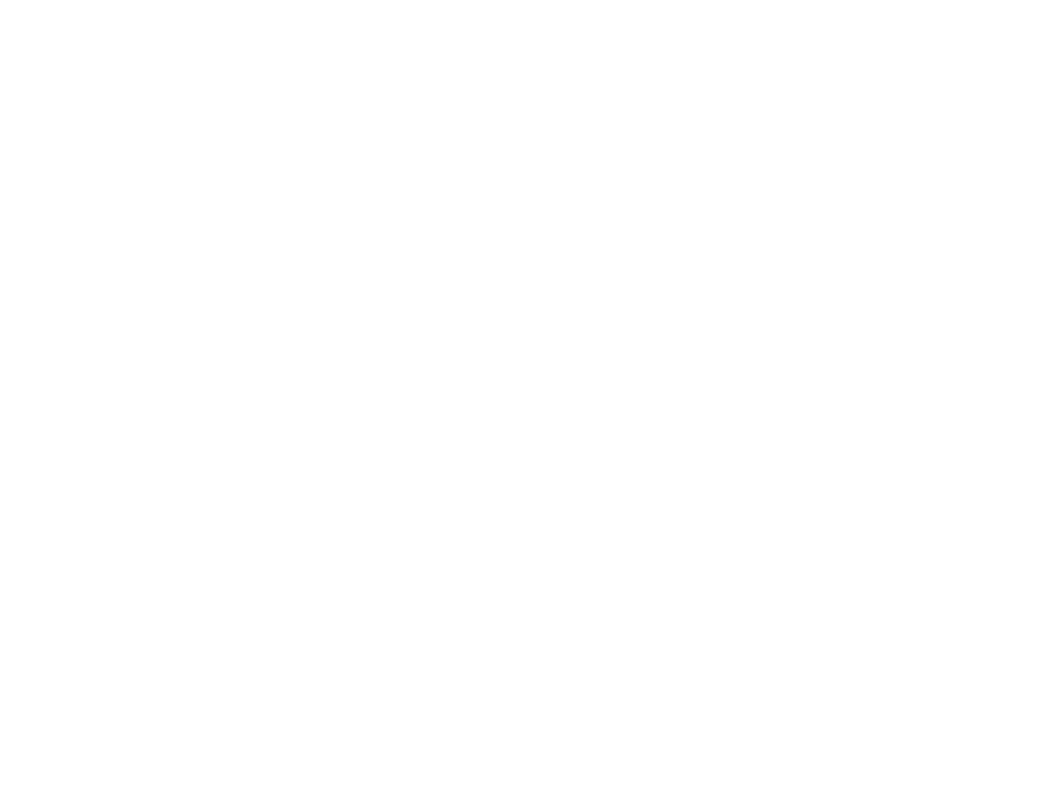
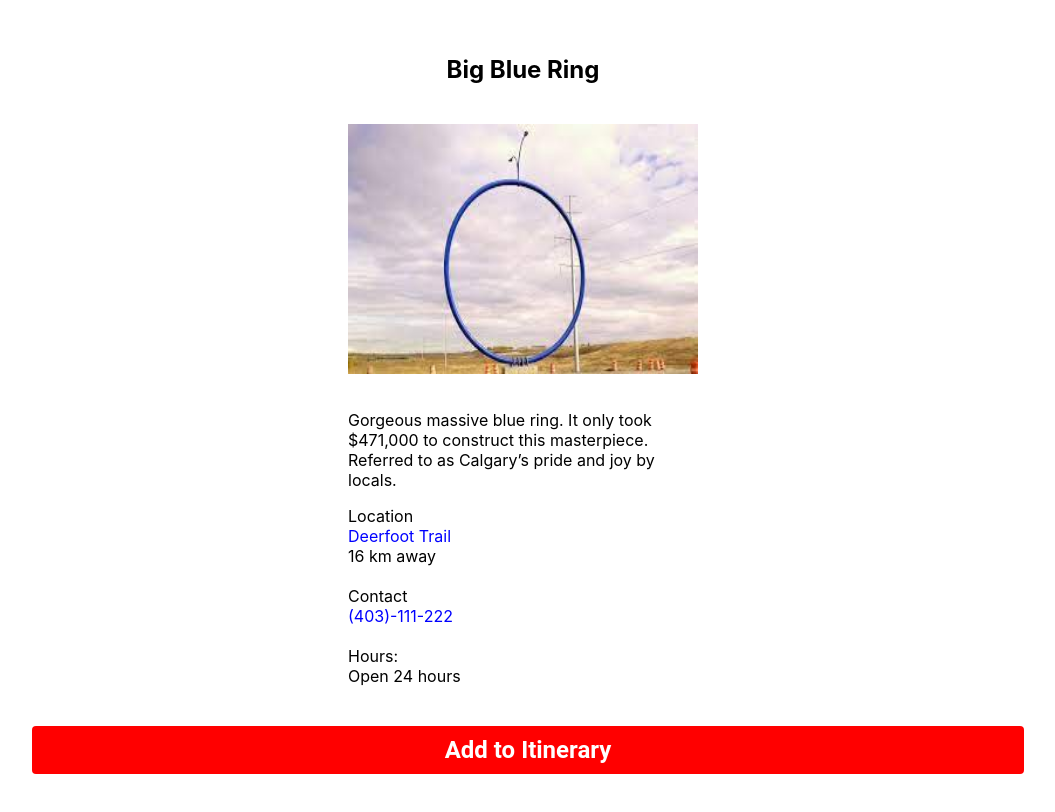
Before and after one commit to TylerWitzke/pocket-planner, a React (Create React App) app in the folder pocket-planner/: page /attractionItemScreen in a window 1280 px wide. Before the commit this address had no page. Shown: the whole page, without its empty margins (112-1167 px from the left). Built offline with nearby package versions, Linux system fonts and the light colour scheme.

Commit message:
added 'attraction item screen' page
Signed-off-by: Rajpreetgill <rajpreetg1@hotmail.com>

```diff
--- a/pocket-planner/src/App.js
+++ b/pocket-planner/src/App.js
@@ -16,6 +16,7 @@ import BrowseItinerary from './components/BrowseItineraryScreen/BrowseItinerary'
 import EventConfirmationScreen from './components/EventConfirmationScreen/EventConfirmationScreen';
 import AttractionConfirmationScreen from './components/AttractionConfirmationScreen/AttractionConfirmationScreen';
 import BasicDateCalendar from './components/BasicDateCalendar/BasicDateCalendar';
+import AttractionItemScreen from './components/AttractionItemScreen/AttractionItemScreen';
 
 
 
@@ -45,6 +46,7 @@ function App() {
       <Route path="/itineraryItem" element={<ItineraryItemInfo/>} />
       <Route path="/item-info/:type/:id" element={ItemInfo} />
       <Route path="/c" element={<BasicDateCalendar/>} />
+      <Route path="/attractionItemScreen" element={<AttractionItemScreen/>} />
     </Routes>
   </Router>
   );
--- /dev/null
+++ b/pocket-planner/src/components/AttractionItem/AttractionItem.css
@@ -0,0 +1,65 @@
+/* AttractionItem.css */
+
+.attraction-item-container {
+    display: flex;
+    flex-direction: column;
+    align-items: center;
+    padding: 10px;
+    margin: 5px;
+}
+
+.attraction-item-text-content {
+    flex: 1;
+    margin-right: 10px;
+}
+
+.attraction-item-title {
+    font-size: 24px;
+    font-weight: bold;
+    text-align: center;
+}
+
+.attraction-item-info {
+    font-size: 16px;
+    display: flex;
+    flex-direction: column;
+    align-items: flex-start;
+}
+
+.info-label {
+    margin-right: 5px;
+    color: black;
+}
+
+.attraction-item-picture-container {
+    display: flex;
+    justify-content: center;
+}
+
+.attraction-item-picture {
+    width: 350px;
+    height: 250px;
+    padding-top: 20px;
+    padding-bottom: 20px;
+}
+
+.attraction-item-details-container {
+    width: 350px; /* Set the width to match the picture width */
+}
+
+.location-details {
+    display: flex;
+    flex-direction: column;
+    align-items: flex-start;
+    padding-bottom: 20px; /* Add padding-bottom for space after "16 km away" */
+}
+
+.location-details span {
+    margin-right: 5px;
+}
+
+.contact-hours-container {
+    /* Add padding-top for space after phone number and before "Hours:" */
+    padding-top: 20px;
+    padding-bottom: 20px;
+}
--- /dev/null
+++ b/pocket-planner/src/components/AttractionItem/AttractionItem.jsx
@@ -0,0 +1,44 @@
+// AttractionItem.jsx
+
+import React from 'react';
+import PropTypes from 'prop-types';
+import './AttractionItem.css'; // Import the CSS file
+
+const AttractionItem = ({ title, picture, description, locationName, locationDistance, contact, hours, onClick }) => {
+  return (
+    <div className="attraction-item-container" onClick={onClick}>
+      <div className="attraction-item-text-content">
+        <h2 className="attraction-item-title">{title}</h2>
+        <div className="attraction-item-picture-container">
+          <img src={picture} alt={title} className="attraction-item-picture" />
+        </div>
+        <div className="attraction-item-details-container">
+          {/* Container for details */}
+          <p className="attraction-item-info">{description}</p>
+          <div className="attraction-item-info">
+            {/* Location details */}
+            <span className="info-label">Location</span>
+            <div className="location-details">
+              <span className="info-value" style={{ color: 'blue' }}>{locationName}</span>
+              {locationDistance && (
+                <span className="info-value" style={{ color: 'black' }}>{locationDistance}</span>
+              )}
+            </div>
+          </div>
+          <div className="attraction-item-info">
+            {/* Contact details */}
+            <span className="info-label">Contact</span>
+            <span className="info-value" style={{ color: 'blue' }}>{contact}</span>
+          </div>
+          <div className="contact-hours-container">
+            {/* Container for hours */}
+            <span className="info-label">Hours:</span>
+            <span className="attraction-item-info">{hours}</span>
+          </div>
+        </div>
+      </div>
+    </div>
+  );
+};
+
+export default AttractionItem;
--- /dev/null
+++ b/pocket-planner/src/components/AttractionItemScreen/AttractionItemScreen.css
@@ -0,0 +1,8 @@
+/* AttractionItemScreen.css */
+
+.attraction-item-screen {
+    display: flex;
+    flex-direction: column;
+    align-items: center;
+    padding: 20px;
+  }
--- /dev/null
+++ b/pocket-planner/src/components/AttractionItemScreen/AttractionItemScreen.jsx
@@ -0,0 +1,30 @@
+// AttractionItemScreen.jsx
+
+import React from 'react';
+import AttractionItem from '../AttractionItem/AttractionItem';
+import GeneralButton from '../GeneralButton/GeneralButton';
+import './AttractionItemScreen.css';
+import blue_ring_attraction from '../assets/blue_ring_attraction.jpg'
+
+
+const AttractionItemScreen = ({ onAddToItinerary }) => {
+  const attractionData = {
+    title: 'Big Blue Ring',
+    picture: blue_ring_attraction,
+    description: 'Gorgeous massive blue ring. It only took $471,000 to construct this masterpiece. Referred to as Calgary’s pride and joy by locals.',
+    locationName: 'Deerfoot Trail',
+    locationDistance: '16 km away',
+    contact: '(403)-111-222',
+    hours: 'Open 24 hours',
+  };
+
+
+  return (
+    <div className="attraction-item-screen">
+      <AttractionItem {...attractionData} />
+      <GeneralButton label="Add to Itinerary" onClick={onAddToItinerary} paddingBottom="5px" paddingTop="5px" />
+    </div>
+  );
+};
+
+export default AttractionItemScreen;
```
